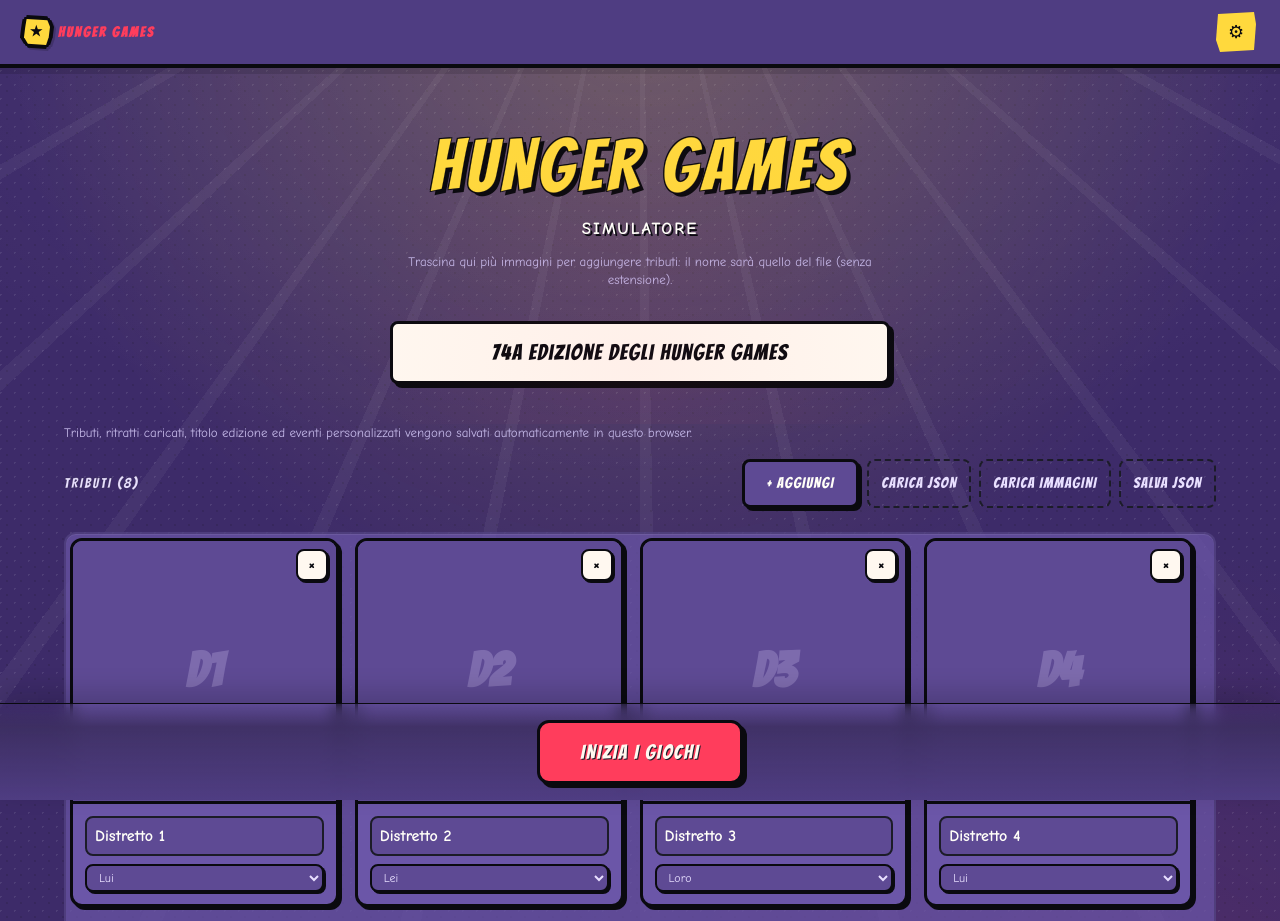
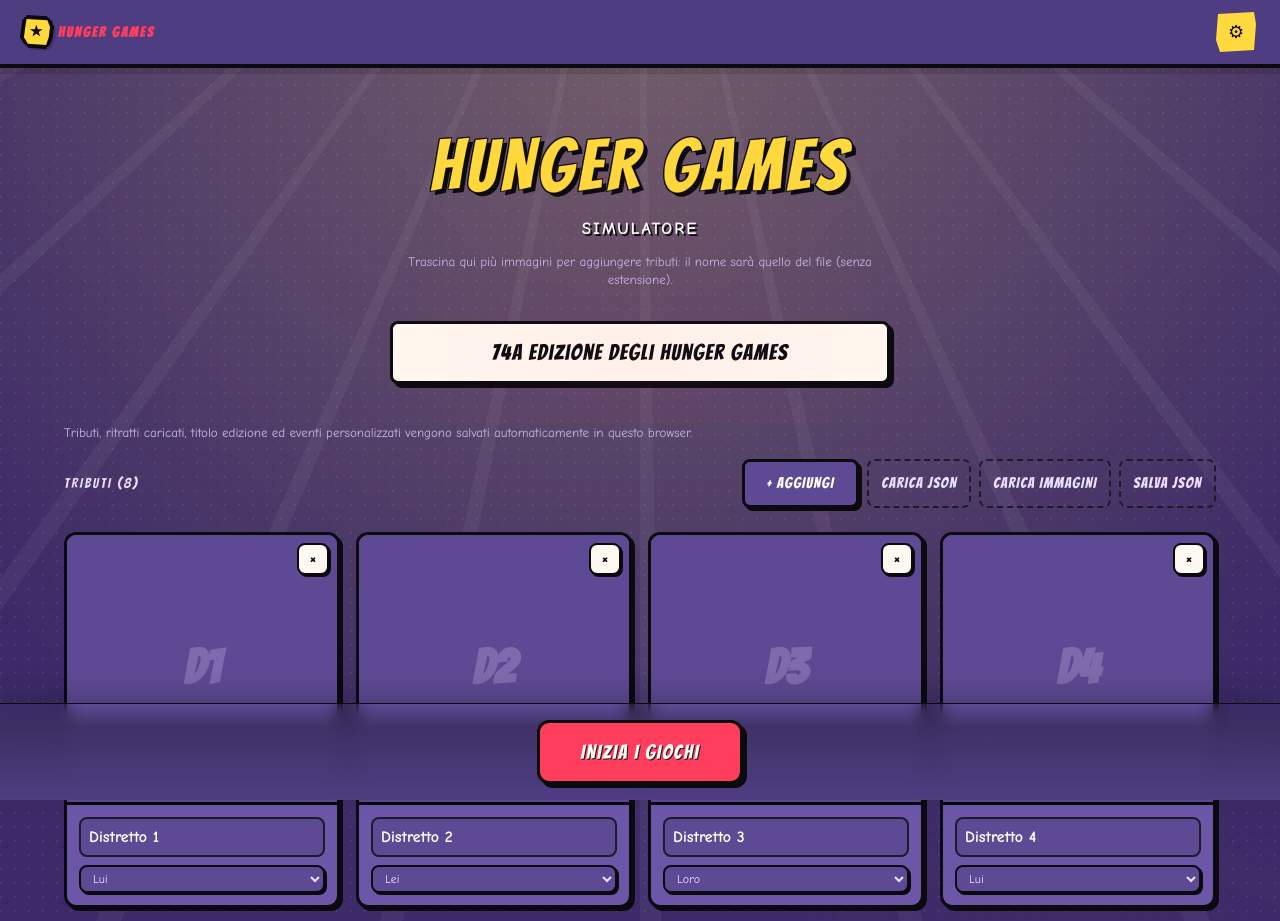
Before and after one commit to ChomasDev/HungerGamesToon, a React (Vite) app: page / in a window 1280 px wide. Shown: the top 921 px of the page. Built offline with nearby package versions, Linux system fonts and the light colour scheme.

Commit message:
refactor: remove scroll functionality from roster grid in RosterBuilder and update related styles in App.css for improved layout

```diff
--- a/src/App.css
+++ b/src/App.css
@@ -436,19 +436,7 @@
   display: grid;
   grid-template-columns: repeat(auto-fill, minmax(220px, 1fr));
   gap: 16px;
-}
-
-.roster-grid-scroll {
-  max-height: min(52vh, 720px);
-  overflow-y: auto;
-  overflow-x: hidden;
-  padding: 4px 6px 8px 4px;
   margin-bottom: 24px;
-  border: 2px solid rgba(10, 10, 15, 0.18);
-  border-radius: var(--radius-md);
-  background: color-mix(in srgb, var(--bg-card) 72%, transparent);
-  box-shadow: inset 0 1px 0 rgba(255, 255, 255, 0.08);
-  scrollbar-gutter: stable;
 }
 
 /* Tribute Card (Roster) */
@@ -2731,9 +2719,6 @@
   .roster-grid {
     grid-template-columns: repeat(auto-fill, minmax(160px, 1fr));
   }
-  .roster-grid-scroll {
-    max-height: min(46vh, 560px);
-  }
   .center-stage {
     padding: 16px;
   }
--- a/src/components/RosterBuilder.tsx
+++ b/src/components/RosterBuilder.tsx
@@ -196,7 +196,6 @@
           </div>
         </div>
 
-        <div className="roster-grid-scroll">
         <div className="roster-grid">
           {tributes.map((tribute, i) => (
             <TributeCard
@@ -211,7 +210,6 @@
             <span className="plus">+</span>
             <span className="label">{it.addTributeCard}</span>
           </button>
-          </div>
         </div>
 
         <div className="roster-toolbar" style={{ marginTop: 16 }}>
```
Lines whose indentation alone changed are shown as unchanged.
